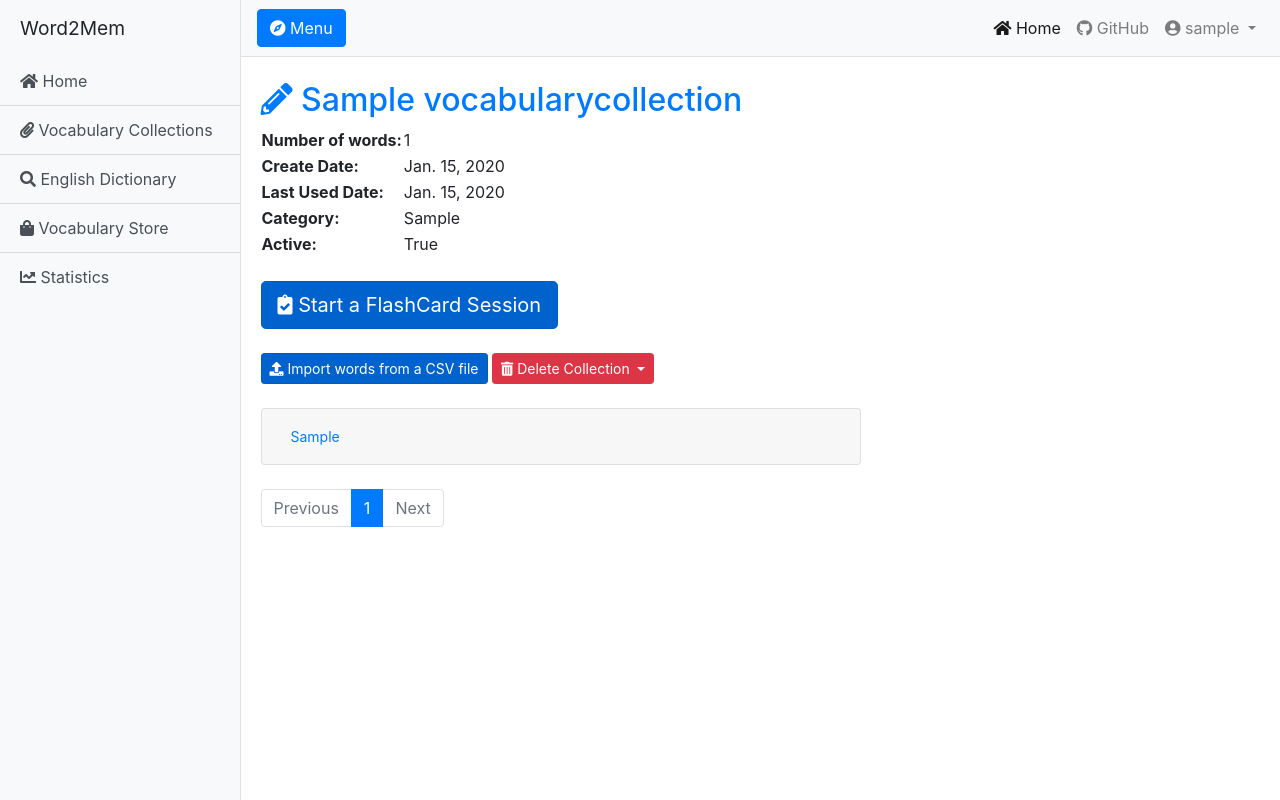
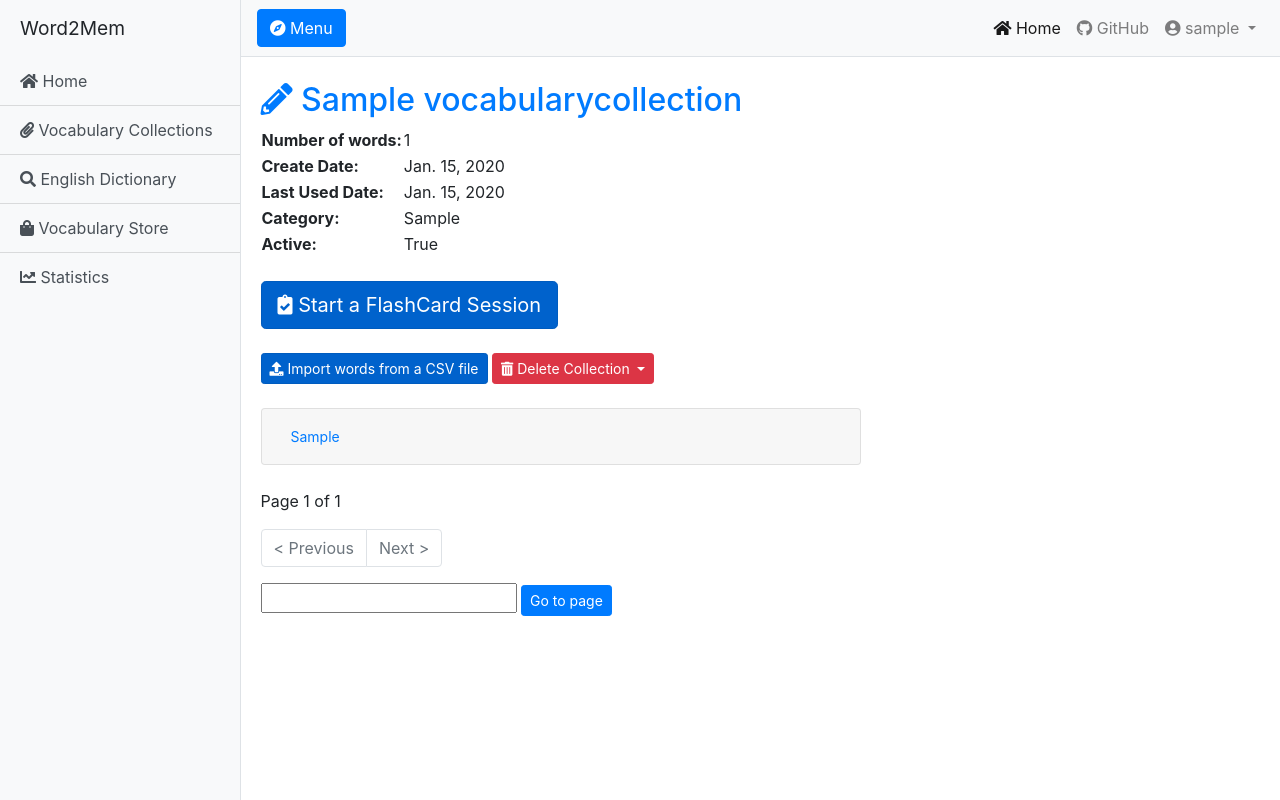
Before and after one commit to lesser-panda/Word2Mem, a Django app: page /vocab_list/00000000-0000-0000-0000-000000000001 in a window 1280 px wide. Run offline with Django 3.2, Linux system fonts and the light colour scheme; a user stored in the database is signed in; tables that the repository leaves empty hold one stand-in row (values such as "Sample post"); some libraries are stand-ins or nearby versions.

Commit message:
Fixed Pagination bug in vocabulary collection details page.

```diff
--- a/vstore/templates/vstore/storeitem_detail.html
+++ b/vstore/templates/vstore/storeitem_detail.html
@@ -28,10 +28,9 @@
                 </tr>
                 <tr>
                     <th>Description:</th>
-                    <td>{{ store_item.description }}</td>
                 </tr>
-
             </table>
+            <p>{{ store_item.description|linebreaks }}</p>
         </section>
 
         <form method="post" action="">
--- a/wordbook/templates/wordbook/word_collection_detail.html
+++ b/wordbook/templates/wordbook/word_collection_detail.html
@@ -114,30 +114,31 @@
 
     </section>
 
-    </br>
+</br>
+<p>Page {{ word_list.number }} of {{ paginator.num_pages }}</p>
 
 <nav aria-label="Page navigation">
 <ul class="pagination">
     {% if previous_page_url %}
-        <li class="page-item"><a class="page-link" href="{{ previous_page_url }}">Previous</a></li>
+        <li class="page-item"><a class="page-link" href="{{ previous_page_url }}">< Previous</a></li>
     {% else %}
-        <li class="page-item disabled"><a class="page-link">Previous</a></li>
+        <li class="page-item disabled"><a class="page-link">< Previous</a></li>
     {% endif %}
-    {% for i in page_list %}
-        {% if word_list.number == i %}
-            <li class="page-item active"><a class="page-link" href="http://{{ request.get_host }}/vocab_list/{{ vocabulary_collection.uuid }}?page={{ i }}">{{ i }}</a></li>
-        {% else %}
-            <li class="page-item"><a class="page-link" href="http://{{ request.get_host }}/vocab_list/{{ vocabulary_collection.uuid }}?page={{ i }}">{{ i }}</a></li>
-        {% endif %}
-    {% endfor %}
     {% if next_page_url %}
-        <li class="page-item"><a class="page-link" href="{{ next_page_url }}">Next</a></li>
+        <li class="page-item"><a class="page-link" href="{{ next_page_url }}">Next ></a></li>
     {% else %}
-        <li class="page-item disabled"><a class="page-link">Next</a></li>
+        <li class="page-item disabled"><a class="page-link">Next ></a></li>
     {% endif %}
 </ul>
 </nav>
 
+<form method="get" action="{{ page }}">
+    <input type="number" name="page" />
+    <button type="submit" class="btn btn-primary btn-sm">
+        Go to page
+    </button>
+</form>
+
 </div>
 
 {% endblock %}
```
